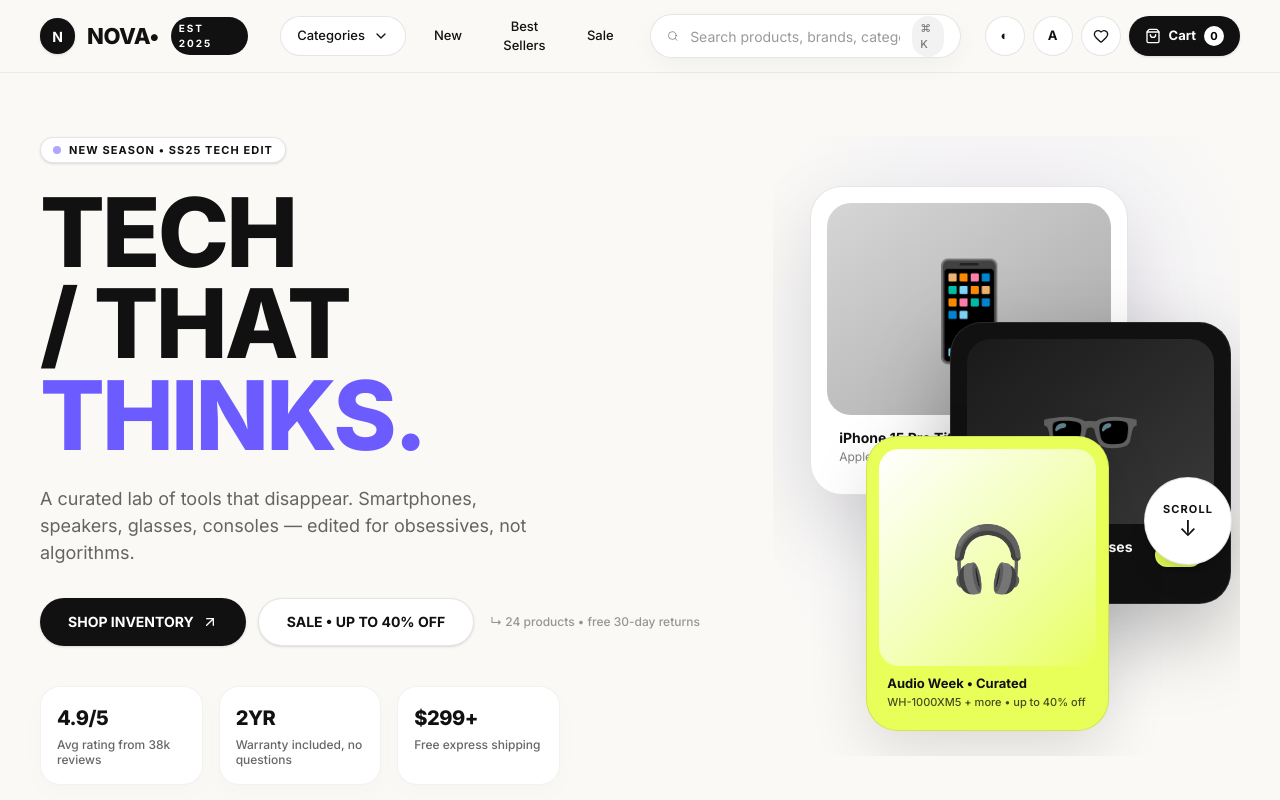
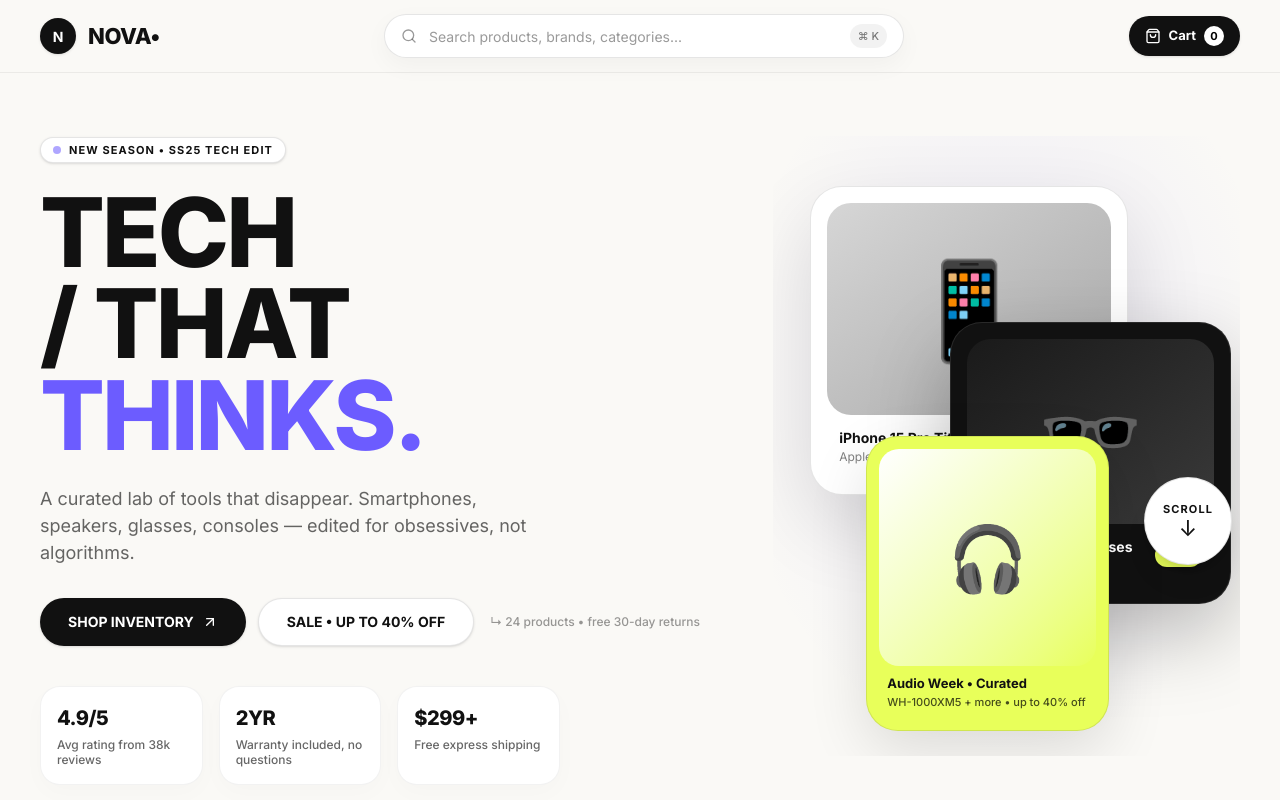
Before and after one commit to shepherd-bit/Nova_-1, a React (Vite) app: page / in a window 1280 px wide. Shown: the top 800 px of the page. Built offline with nearby package versions, Linux system fonts and the light colour scheme.

Commit message:
Update Navbar.tsx

```diff
--- a/src/components/Navbar.tsx
+++ b/src/components/Navbar.tsx
@@ -1,36 +1,30 @@
 import React from 'react';
-import { Search, Heart, ShoppingBag, Menu, X, ChevronRight } from 'lucide-react';
+import { Search, ShoppingBag } from 'lucide-react';
 
 interface NavbarProps {
   searchQuery: string;
   onSearchChange: (val: string) => void;
   searchInputRef: React.RefObject<HTMLInputElement | null>;
-  wishlistCount: number;
   cartCount: number;
-  isCategoriesOpen: boolean;
-  onToggleCategories: () => void;
   onOpenCart: () => void;
-  onSelectCategory: (cat: string) => void;
-  onSelectSort: (sort: string) => void;
-  onToast: (msg: string) => void;
   onResetToHome: () => void;
+  // Kept optional for type compatibility with parent components
+  wishlistCount?: number;
+  isCategoriesOpen?: boolean;
+  onToggleCategories?: () => void;
+  onSelectCategory?: (cat: string) => void;
+  onSelectSort?: (sort: string) => void;
+  onToast?: (msg: string) => void;
 }
 
 export const Navbar: React.FC<NavbarProps> = ({
   searchQuery,
   onSearchChange,
   searchInputRef,
-  wishlistCount,
   cartCount,
-  onToggleCategories,
   onOpenCart,
-  onSelectCategory,
-  onSelectSort,
-  onToast,
   onResetToHome,
 }) => {
-  const [mobileMenuOpen, setMobileMenuOpen] = React.useState(false);
-
   return (
     <>
       {/* Reserve the navbar height while the fixed header stays visible over the page. */}
@@ -38,8 +32,8 @@
 
       <header className="fixed inset-x-0 top-0 z-50 w-full backdrop-blur-xl bg-[#FAF9F6]/95 border-b border-black/[0.06]">
         <div className="mx-auto max-w-[1600px] px-6 md:px-10 h-[72px] flex items-center justify-between gap-6">
-        {/* Left: Brand & Nav */}
-        <div className="flex items-center gap-8">
+          {/* Left: Brand Logo */}
+          <div className="flex items-center">
             <button
               type="button"
               onClick={onResetToHome}
@@ -51,70 +45,11 @@
               <span className="text-[22px] font-[800] tracking-[-0.02em] text-[#111]">
                 NOVA•
               </span>
-            <span className="hidden md:inline text-[10px] tracking-[0.2em] font-bold bg-[#111] text-white px-2 py-1 rounded-full">
-              EST 2025
-            </span>
             </button>
-
-          {/* Desktop Navigation Links */}
-          <div className="hidden lg:flex items-center gap-2">
-            <div className="relative">
-              <button
-                type="button"
-                onClick={onToggleCategories}
-                className="h-10 px-4 rounded-full bg-white border border-black/10 flex items-center gap-2 text-[13px] font-medium hover:bg-black/5 transition"
-              >
-                Categories <ChevronRight className="w-4 h-4 rotate-90" />
-              </button>
-            </div>
-            <nav className="flex items-center gap-1 text-[13px] font-medium ml-2">
-              <button
-                type="button"
-                onClick={() => {
-                  onSelectCategory('All');
-                  onSelectSort('Newest');
-                  onToast('New arrivals opened');
-                  setTimeout(() => {
-                    document.getElementById('catalog')?.scrollIntoView({ behavior: 'smooth' });
-                  }, 50);
-                }}
-                className="px-3 py-2 rounded-full hover:bg-black/5 transition cursor-pointer"
-              >
-                New
-              </button>
-              <button
-                type="button"
-                onClick={() => {
-                  onSelectCategory('All');
-                  onSelectSort('Popular');
-                  onToast('Best sellers opened');
-                  setTimeout(() => {
-                    document.getElementById('best-sellers')?.scrollIntoView({ behavior: 'smooth' });
-                  }, 50);
-                }}
-                className="px-3 py-2 rounded-full hover:bg-black/5 transition cursor-pointer"
-              >
-                Best Sellers
-              </button>
-              <button
-                type="button"
-                onClick={() => {
-                  onSelectCategory('Audio');
-                  onToast('Sale Week — up to 40% off');
-                  setTimeout(() => {
-                    document.getElementById('catalog')?.scrollIntoView({ behavior: 'smooth' });
-                  }, 50);
-                }}
-                className="px-3 py-2 rounded-full hover:bg-black/5 transition cursor-pointer"
-              >
-                Sale
-              </button>
-            </nav>
-          </div>
           </div>
 
           {/* Center: Search input */}
-        <div className="flex-1 max-w-[520px] hidden md:flex items-center">
+          <div className="flex-1 max-w-[520px] flex items-center">
             <div className="w-full h-11 rounded-full bg-white border border-black/10 flex items-center px-4 gap-3 shadow-[0_8px_24px_rgba(0,0,0,0.04)] focus-within:border-black/30 transition">
               <Search className="w-4 h-4 text-black/40" />
               <input
@@ -130,40 +65,8 @@
             </div>
           </div>
 
-        {/* Right: Actions */}
+          {/* Right: Cart Action */}
           <div className="flex items-center gap-2">
-          <button
-            type="button"
-            onClick={() => onToast('NOVA light lab — always on • #FAF9F6')}
-            className="hidden md:flex w-10 h-10 rounded-full bg-white border border-black/10 items-center justify-center relative hover:bg-black/5 transition"
-            aria-label="Light mode info"
-          >
-            <span className="text-[13px]">◐</span>
-          </button>
-
-          <button
-            type="button"
-            onClick={() => onToast('NOVA Member Profile & Orders')}
-            className="hidden md:flex w-10 h-10 rounded-full bg-white border border-black/10 items-center justify-center hover:bg-black/5 transition"
-            aria-label="User profile"
-          >
-            <span className="text-[13px] font-bold">A</span>
-          </button>
-
-          <button
-            type="button"
-            onClick={() => onToast(wishlistCount ? `${wishlistCount} saved artifacts` : 'Wishlist empty')}
-            className="w-10 h-10 rounded-full bg-white border border-black/10 grid place-items-center relative hover:bg-black/5 transition"
-            aria-label="Wishlist"
-          >
-            <Heart className={`w-4 h-4 ${wishlistCount ? 'fill-black text-black' : 'text-[#111]'}`} />
-            {wishlistCount > 0 && (
-              <span className="absolute -top-1 -right-1 w-4 h-4 rounded-full bg-[#E8FF5A] text-[10px] font-bold grid place-items-center border border-black/10">
-                {wishlistCount}
-              </span>
-            )}
-          </button>
-
             <button
               type="button"
               onClick={onOpenCart}
@@ -175,48 +78,8 @@
                 {cartCount}
               </span>
             </button>
-
-          <button
-            type="button"
-            onClick={() => setMobileMenuOpen((prev) => !prev)}
-            className="lg:hidden w-10 h-10 rounded-full bg-white border border-black/10 grid place-items-center hover:bg-black/5 transition"
-            aria-label="Toggle mobile menu"
-          >
-            {mobileMenuOpen ? <X className="w-4 h-4" /> : <Menu className="w-4 h-4" />}
-          </button>
           </div>
         </div>
-
-      {/* Mobile Drawer Navigation */}
-      {mobileMenuOpen && (
-        <div className="lg:hidden border-t border-black/5 bg-white/95 backdrop-blur-xl px-6 py-4 flex flex-col gap-3">
-          <div className="h-11 rounded-full bg-[#FAF9F6] border border-black/10 flex items-center px-4 gap-3">
-            <Search className="w-4 h-4 text-black/40" />
-            <input
-              value={searchQuery}
-              onChange={(e) => onSearchChange(e.target.value)}
-              placeholder="Search products..."
-              className="flex-1 bg-transparent outline-none text-[14px]"
-            />
-          </div>
-          <div className="flex gap-2 overflow-x-auto scrollbar-hide py-1">
-            {['All', 'Smartphones', 'Laptops', 'Audio', 'Wearables', 'Computing'].map((cat) => (
-              <button
-                key={cat}
-                type="button"
-                onClick={() => {
-                  onSelectCategory(cat);
-                  setMobileMenuOpen(false);
-                  document.getElementById('catalog')?.scrollIntoView({ behavior: 'smooth' });
-                }}
-                className="px-4 py-2 rounded-full bg-black/5 hover:bg-black/10 text-[13px] whitespace-nowrap font-medium transition"
-              >
-                {cat}
-              </button>
-            ))}
-          </div>
-        </div>
-        )}
       </header>
     </>
   );
```
Lines whose indentation alone changed are shown as unchanged.
